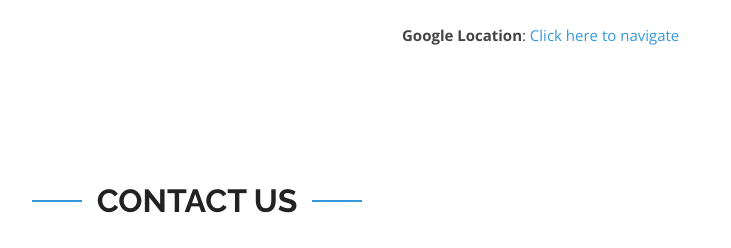
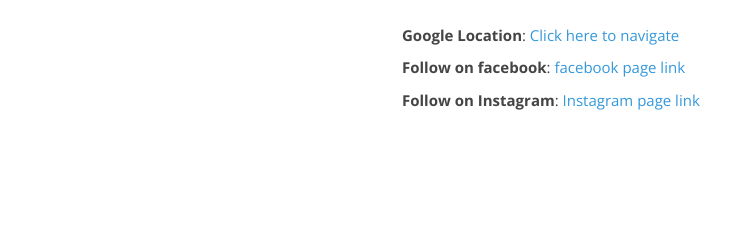
Before and after one commit to pandeyroshan/BharatOff, a Django app: template management/templates/management/single.html in a window 1280 px wide. Shown: the part 412-660 px from the top of the page, without its empty margins (443-1174 px from the left). Run offline with Django 3.2, Linux system fonts and the light colour scheme; the template is opened without the code that fills it, so the values that code supplies are empty; some libraries are stand-ins or nearby versions.

Commit message:
FB, YT, IG Link on frontend

```diff
--- a/management/templates/management/single.html
+++ b/management/templates/management/single.html
@@ -97,6 +97,8 @@
               <li><strong>Posted On</strong>: {{ad.date}}</li>
               <br>
               <li><strong>Google Location</strong>: <a href="{{ad.location}}">Click here to navigate</a></li>
+              <li><strong>Follow on facebook</strong>: <a href="{{ad.facebook_link}}">facebook page link</a></li>
+              <li><strong>Follow on Instagram</strong>: <a href="{{ad.instagram_link}}">Instagram page link</a></li>
             </ul>
           </div>
 
```
